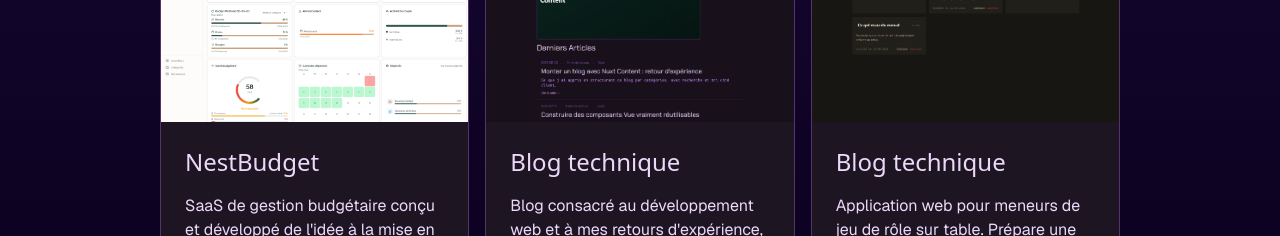
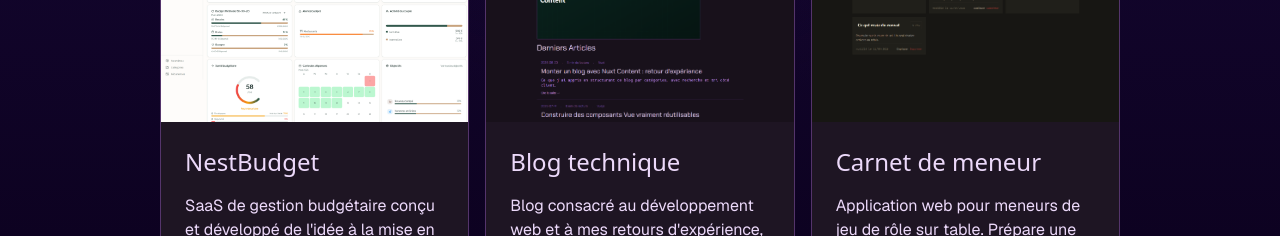
Before and after one commit to florentinduyckpro-commits/mon-portefolio, a Nuxt app: page / in a window 1280 px wide. Shown: the part 2160-2396 px from the top of the page. Built offline with nearby package versions, Linux system fonts and the light colour scheme; a web font is replaced by a local one.

Commit message:
Update portfolio homepage

```diff
--- a/app/pages/index.vue
+++ b/app/pages/index.vue
@@ -35,7 +35,7 @@
             <div class="grid grid-cols-1 gap-6 md:grid-cols-2 lg:grid-cols-3 md:gap-4 md:px-6 lg:px-10">
                 <card-project :project-name="t('projects.projects.0.name')" :project-description="t('projects.projects.0.description')" :project-image="nestbudgetImage" :techs="['React', 'NextJS', 'TailwindCSS']" :project-link="nestbudgetLink"/>
                 <card-project :project-name="t('projects.projects.1.name')" :project-description="t('projects.projects.1.description')" :project-image="blogImage" :techs="['NuxtJS', 'VueJS', 'TailwindCSS']" :project-link="blogLink" />
-                <card-project :project-name="t('projects.projects.1.name')" :project-description="t('projects.projects.2.description')" :project-image="carnetMeneurImage" :techs="['VueJS', 'TailwindCSS','Pinia']" :project-link="carnetMeneurLink" />
+                <card-project :project-name="t('projects.projects.2.name')" :project-description="t('projects.projects.2.description')" :project-image="carnetMeneurImage" :techs="['VueJS', 'TailwindCSS','Pinia']" :project-link="carnetMeneurLink" />
             </div>
         </section>
     </scroll-reveal>
```
